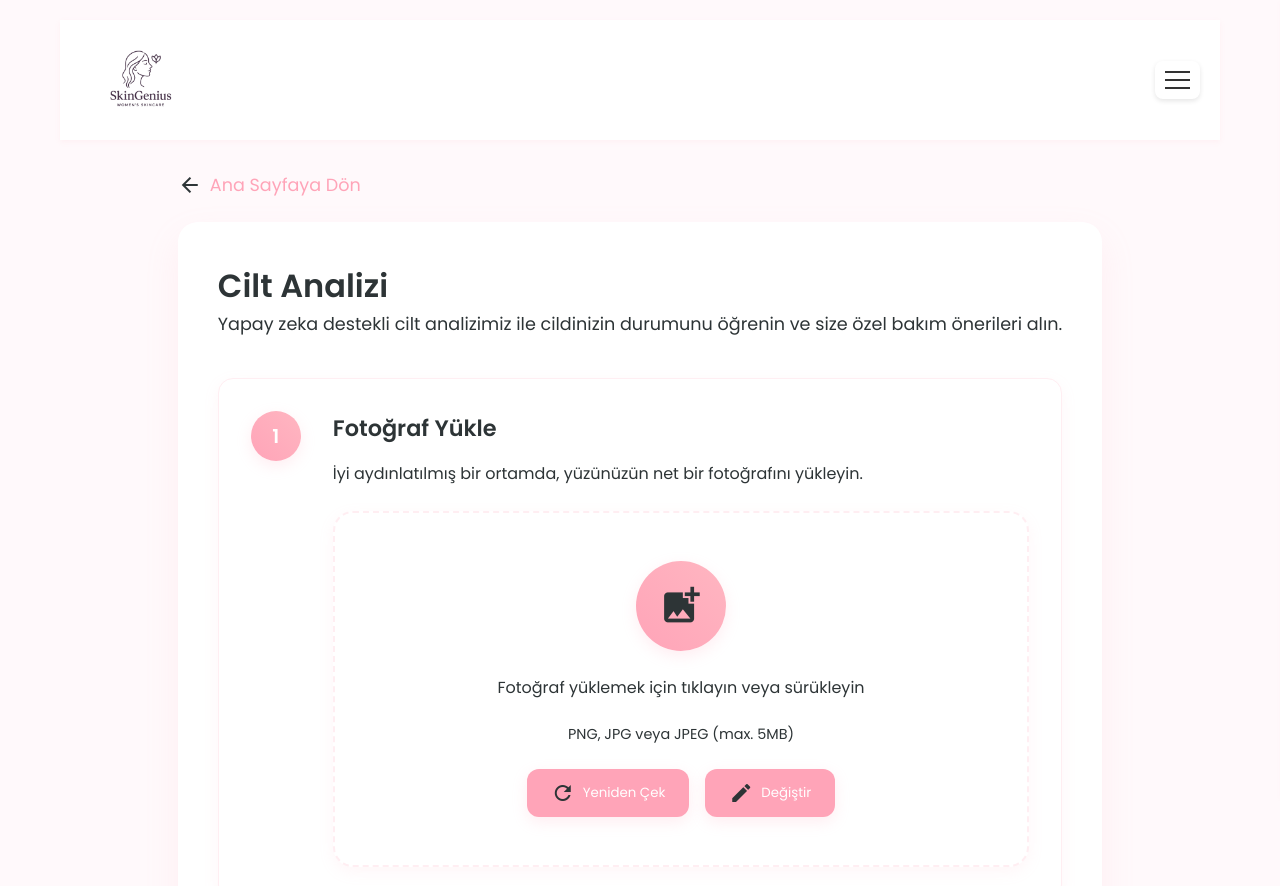
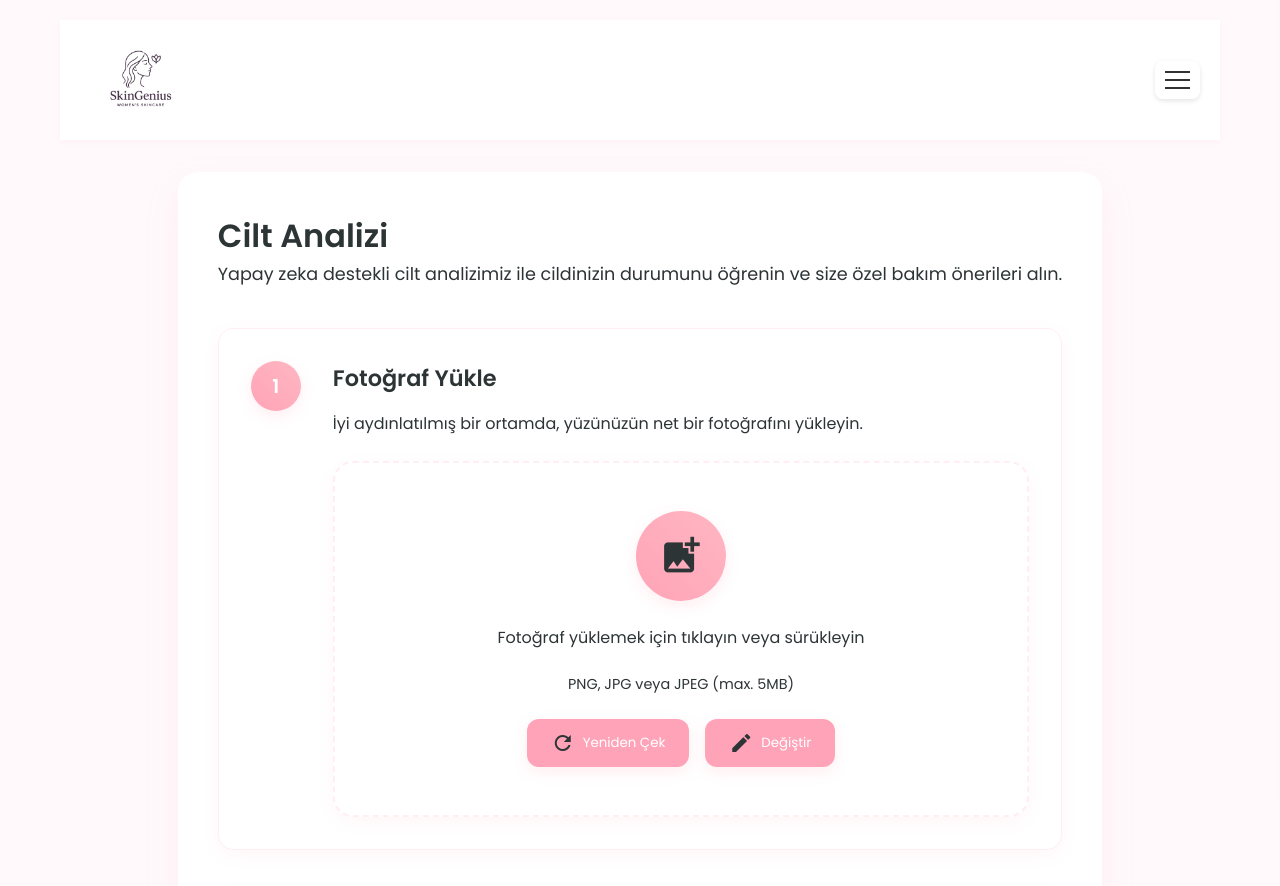
Before and after one commit to SkinGenius/SkinGenisu-Proje-, a website: page analysis.html in a window 1280 px wide. Shown: the top 886 px of the page. Drawn offline with Linux system fonts and the light colour scheme; no server answers.

Commit message:
Cilt analizi sayfasındaki 'Ana Sayfaya Dön' metni kaldırıldı.

```diff
--- a/analysis.html
+++ b/analysis.html
@@ -105,10 +105,6 @@
 
         <!-- Ana İçerik -->
         <main class="analysis-page">
-            <a href="index.html" class="back-button">
-                <span class="material-icons">arrow_back</span>
-                Ana Sayfaya Dön
-            </a>
             <div class="analysis-container">
                 <h1>Cilt Analizi</h1>
                 <p class="analysis-description">
```
